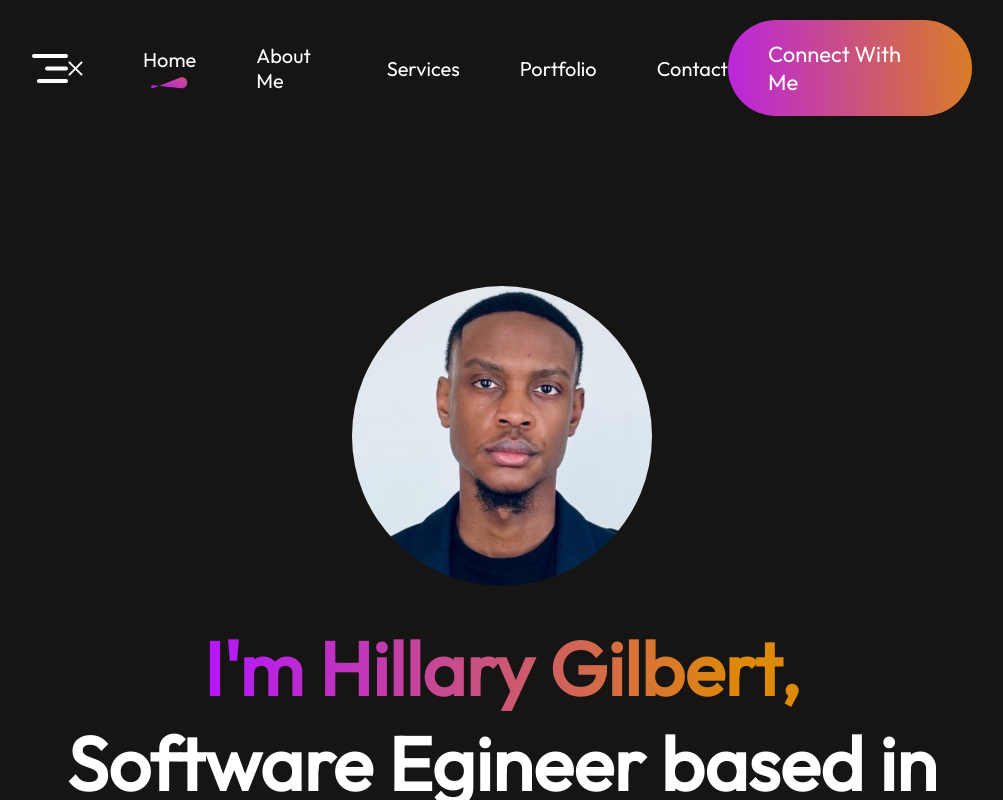
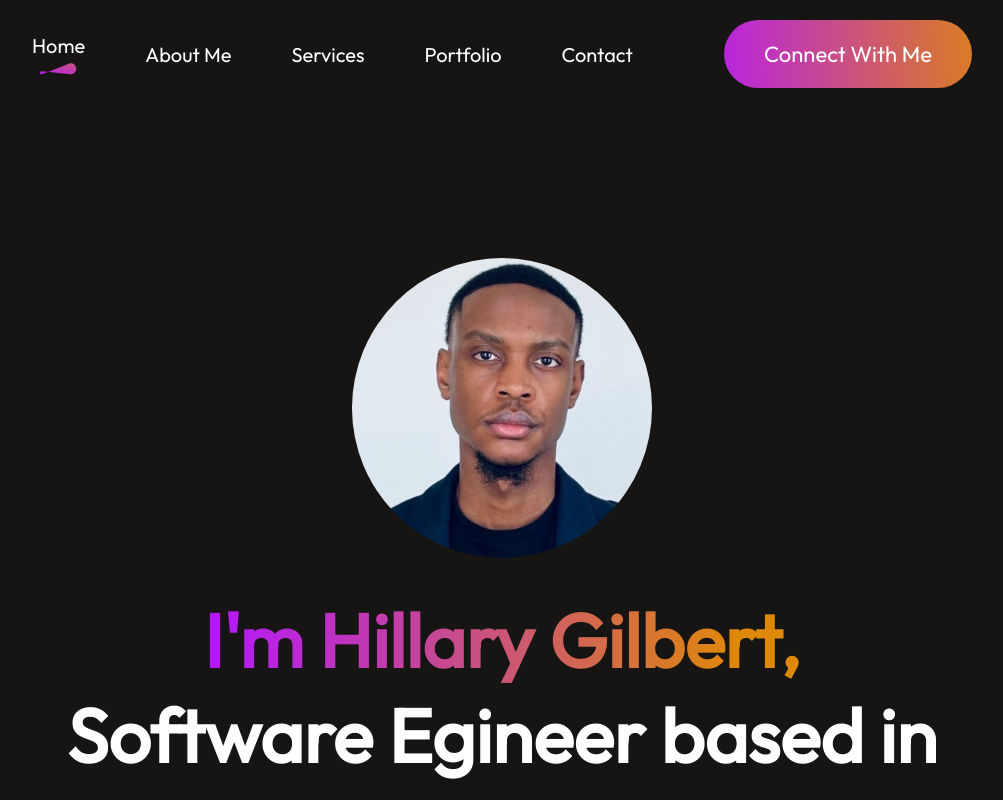
Before and after one commit to HillaryG1/ReactJS-Portfolio, a React (Vite) app: page / in a window 1280 px wide. Shown: the top 800 px of the page, without its empty margins (138-1141 px from the left). Built offline with nearby package versions, Linux system fonts and the light colour scheme; no server answers.

Commit message:
Implement Responsive Navbar

```diff
--- a/src/components/Navbar/Navbar.css
+++ b/src/components/Navbar/Navbar.css
@@ -28,7 +28,6 @@
   gap: 5px;
   cursor: pointer;
 }
-
 .nav-menu li img {
   display: flex;
   margin: auto;
@@ -36,6 +35,12 @@
 .anchor-link {
   text-decoration: none;
   color: white;
+}
+.nav-mob-close {
+  display: none;
+}
+.nav-mob-open {
+  display: none;
 }
 @media(max-width:768px) {
   .navbar {
@@ -60,7 +65,7 @@
   .nav-menu {
     position: fixed;
     flex-direction: column;
-    align-items: center;
+    align-items: start;
     top: 0;
     gap: 30px;
     background-color: #1F0016;
@@ -70,4 +75,10 @@
     transition: right 0.5s;
     right: -350px;
   }
+  .nav-menu li {
+    font-size: 30px;
+    padding-left: 100px;
+    flex-direction: row;
+    gap: 20px;
+  }
 }
--- a/src/components/Navbar/Navbar.jsx
+++ b/src/components/Navbar/Navbar.jsx
@@ -5,17 +5,26 @@ import underline from '../../assets/nav_underline.svg'
 import AnchorLink from 'react-anchor-link-smooth-scroll'
 import menu_open from '../../assets/menu_open.svg'
 import menu_close from '../../assets/menu_close.svg'
+import { useRef } from 'react'
 
 const Navbar = () => {
 
    const [menu, setMenu] = useState("home")
+   const menuRef = useRef();
+
+   const openMenu = () => {
+    menuRef.current.style.right="0";
+   }
+   const closeMenu = () => {
+    menuRef.current.style.right="-350px";
+   }
 
   return (
     <div className='navbar'>
       {/* <img src={logo} alt="" /> */}
-      <img src={menu_open} alt="" className="nav-mob-open" />
-      <ul className="nav-menu">
-        <img src={menu_close} alt="" className="nav-mob-close" />
+      <img src={menu_open} onClick={openMenu} alt="" className="nav-mob-open" />
+      <ul ref={menuRef} className="nav-menu">
+        <img src={menu_close} onClick={closeMenu} alt="" className="nav-mob-close" />
         <li><AnchorLink className='anchor-link' href='#home'><p onClick={()=>setMenu("home")}>Home</p></AnchorLink>{menu==="home"?<img src={underline} alt=''/>:<></>}</li>
         <li><AnchorLink className='anchor-link' offset={50} href='#about'><p onClick={()=>setMenu("about")}>About Me</p></AnchorLink>{menu==="about"?<img src={underline} alt=''/>:<></>}</li>
         <li><AnchorLink className='anchor-link' offset={50} href='#services'><p onClick={()=>setMenu("services")}>Services</p></AnchorLink>{menu==="services"?<img src={underline} alt=''/>:<></>}</li>
```
